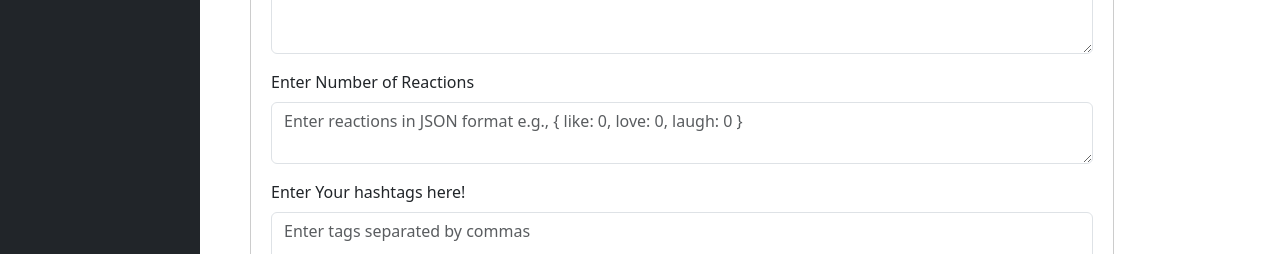
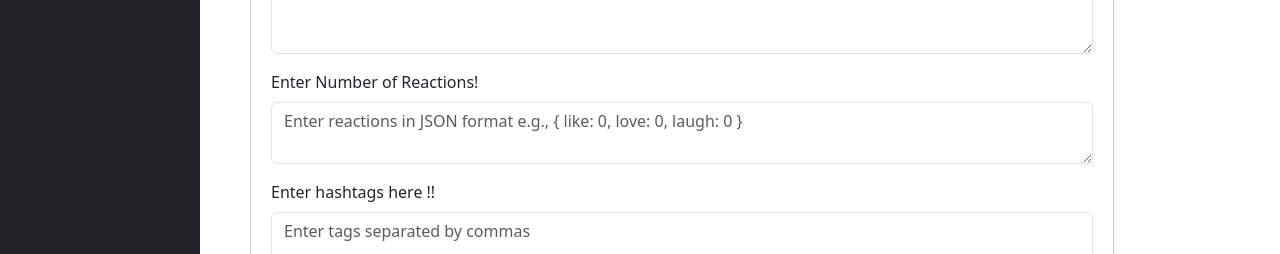
Before and after one commit to bhaveshkerkar/React-Projects, a React app: page / in a window 1280 px wide. Both pictures are taken after a click on the item "Create Post". Shown: the part 383-637 px from the top of the page. Built offline with nearby package versions, Linux system fonts and the light colour scheme; the HTML template or start-up script is replaced by a standard one.

Commit message:
edit file

```diff
--- a/src/compo/CreatePost.jsx
+++ b/src/compo/CreatePost.jsx
@@ -66,7 +66,7 @@ const CreatePost = () => {
 
       <div className="mb-3">
         <label htmlFor="reactions" className="form-label">
-          Enter Number of Reactions
+          Enter Number of Reactions!
         </label>
         <textarea
           type="text"
@@ -79,7 +79,7 @@ const CreatePost = () => {
 
       <div className="mb-3">
         <label htmlFor="tags" className="form-label">
-          Enter Your hashtags here!
+          Enter hashtags here !!
         </label>
         <textarea
           type="text"
```
